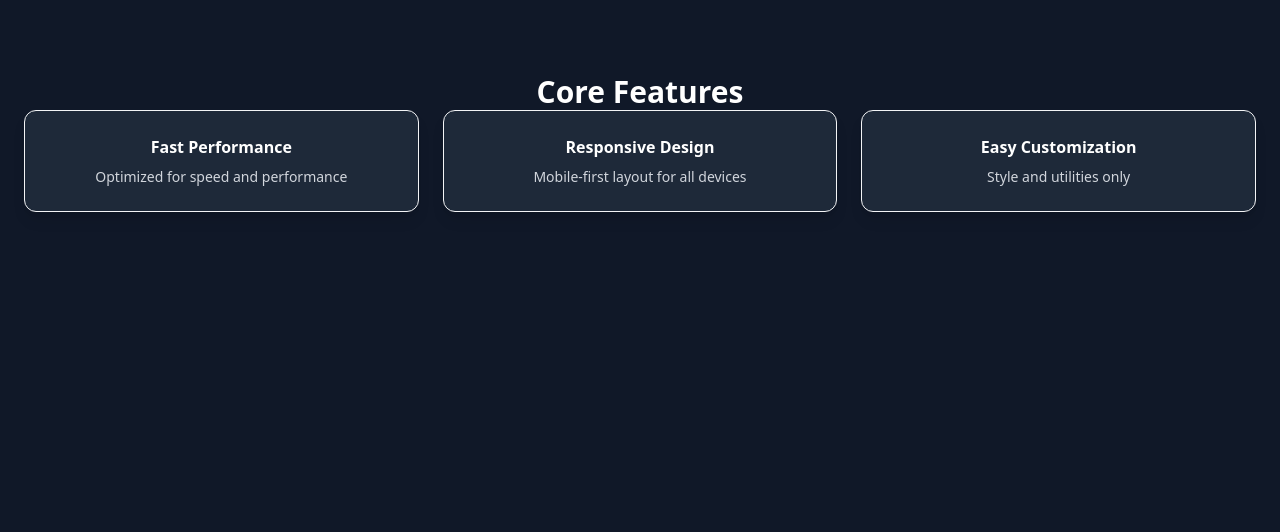
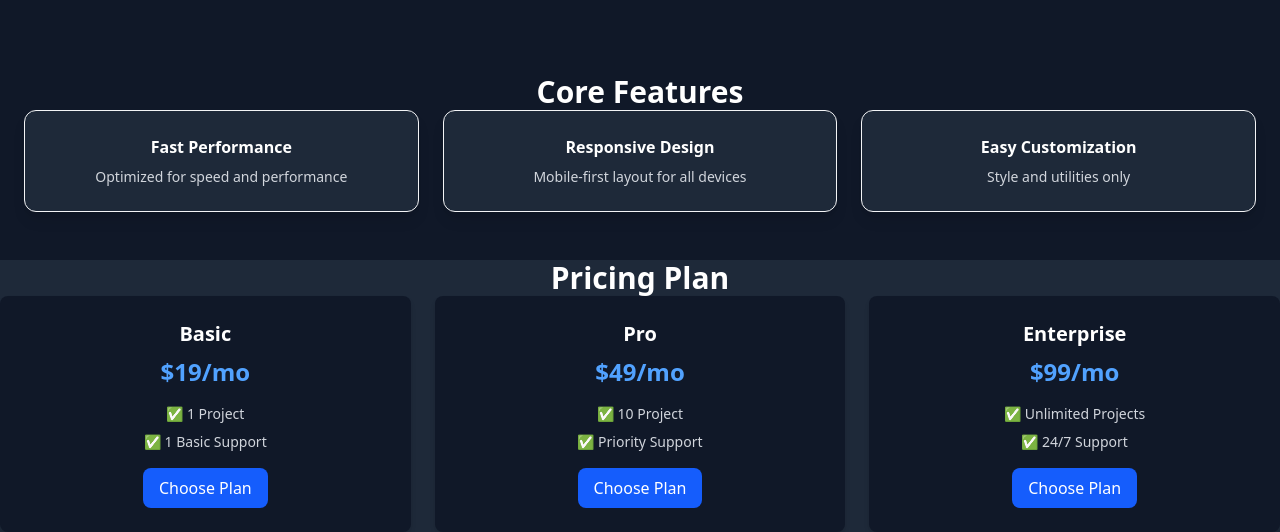
Before and after one commit to malikahsan13/tailwind_projects, a website: page Project6_final.html in a window 1280 px wide. Shown: the part 434-966 px from the top of the page. Before the commit the page ends 800 px from the top, so only its background shows below. Drawn offline with Linux system fonts and the light colour scheme.

Commit message:
pricing plan section created

```diff
--- a/Project6_final.html
+++ b/Project6_final.html
@@ -82,7 +82,47 @@
       </div>
     </section>
 
+    <!-- Pricing -->
+    <section class="bg-gray-800 text-white">
+      <div>
+        <h2 class="text-3xl font-semibold text-center text-white mb-12">
+          Pricing Plan
+        </h2>
 
+        <div class="grid md:grid-cols-3 gap-6">
+          <div class="bg-gray-900 p-6 rounded-lg shadow-md text-center">
+            <h3 class="text-xl font-bold mb-2 text-white">Basic</h3>
+            <p class="text-2xl font-semibold mb-4 text-blue-400">$19/mo</p>
+            <ul class="text-sm text-gray-300 space-y-2 mb-4">
+              <li>✅ 1 Project</li>
+              <li>✅ 1 Basic Support</li>
+            </ul>
+            <button class="bg-blue-600 px-4 py-2 rounded-lg">Choose Plan</button>
+          </div>
 
+          <div class="bg-gray-900 p-6 rounded-lg shadow-md text-center">
+            <h3 class="text-xl font-bold mb-2 text-white">Pro</h3>
+            <p class="text-2xl font-semibold mb-4 text-blue-400">$49/mo</p>
+            <ul class="text-sm text-gray-300 space-y-2 mb-4">
+              <li>✅ 10 Project</li>
+              <li>✅ Priority Support</li>
+            </ul>
+            <button class="bg-blue-600 px-4 py-2 rounded-lg">Choose Plan</button>
+          </div>
+
+          <div class="bg-gray-900 p-6 rounded-lg shadow-md text-center">
+            <h3 class="text-xl font-bold mb-2 text-white">Enterprise</h3>
+            <p class="text-2xl font-semibold mb-4 text-blue-400">$99/mo</p>
+            <ul class="text-sm text-gray-300 space-y-2 mb-4">
+              <li>✅ Unlimited Projects</li>
+              <li>✅ 24/7 Support</li>
+            </ul>
+            <button class="bg-blue-600 px-4 py-2 rounded-lg">Choose Plan</button>
+          </div>
+        </div>
+      </div>
+    </section>
+
+    <!-- Contact form -->
   </body>
 </html>
```
